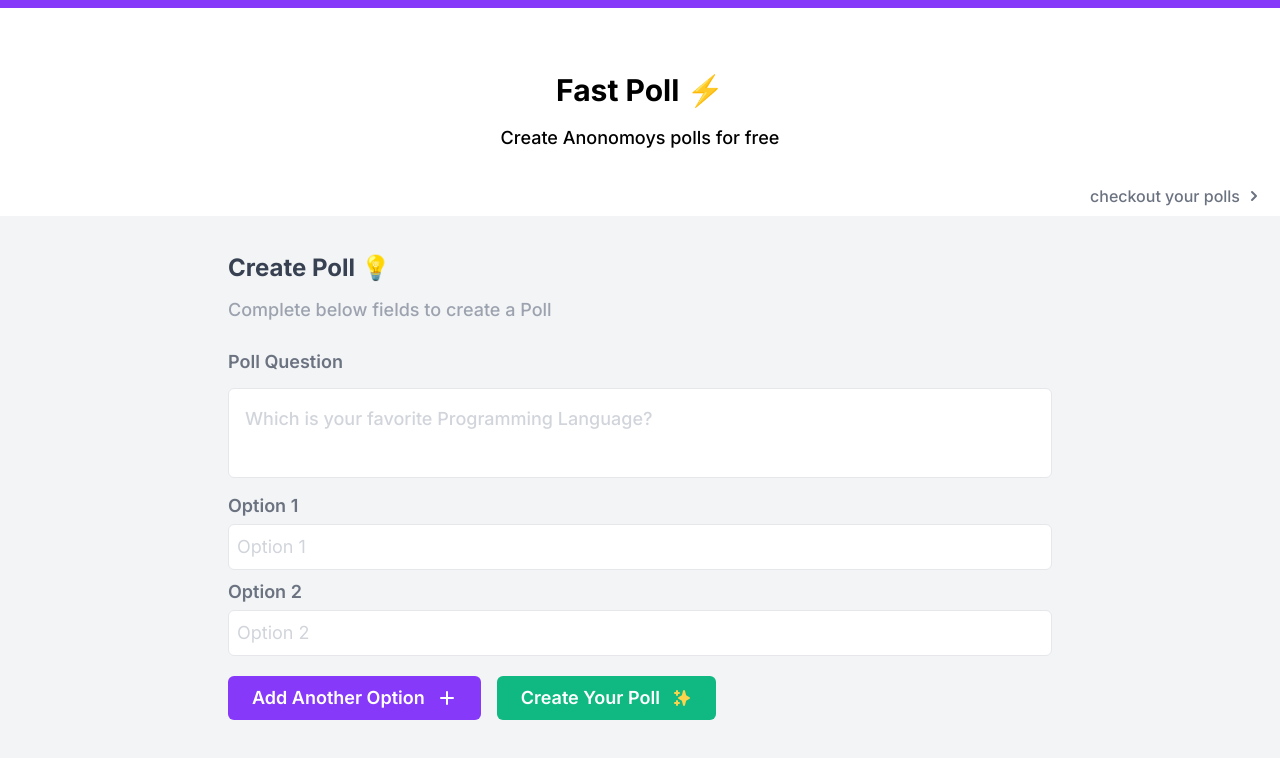
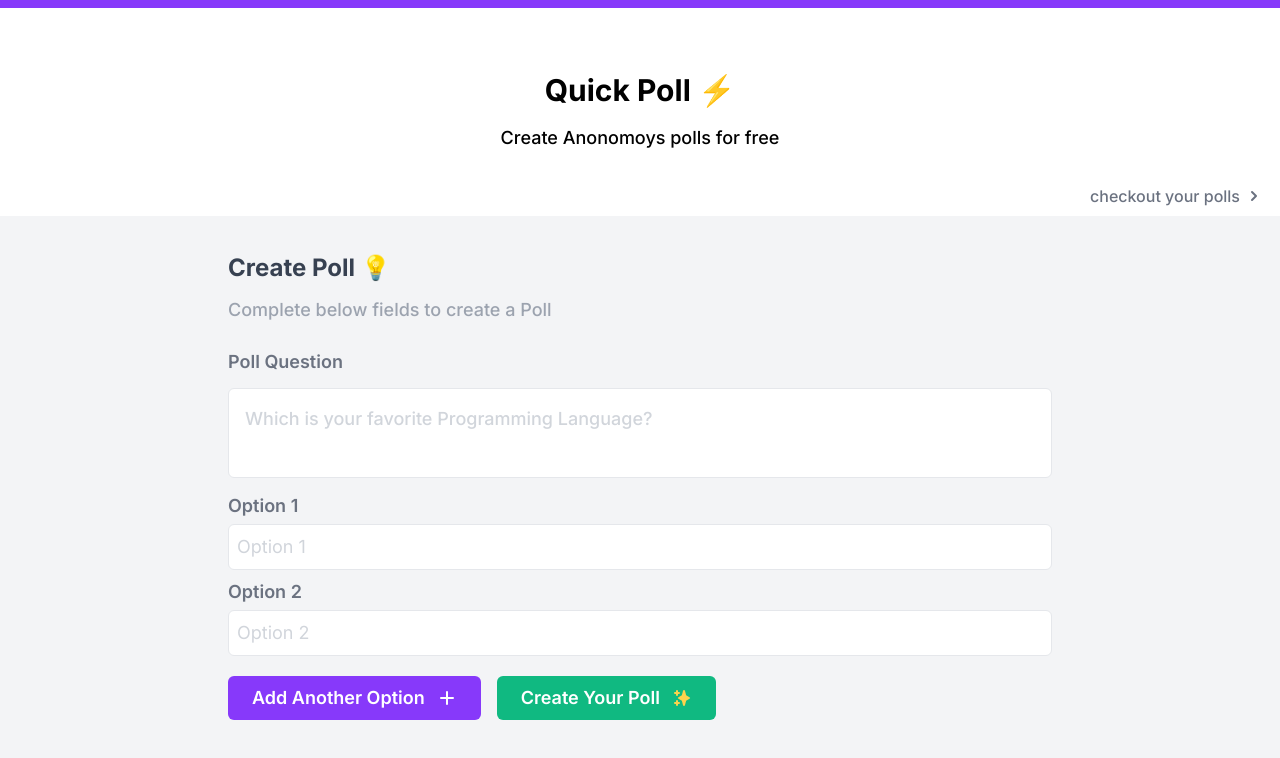
Before and after one commit to ashirbad29/quick-poll, a React (Vite) app: page / in a window 1280 px wide. Shown: the top 758 px of the page. Built offline with nearby package versions, Linux system fonts and the light colour scheme; no server answers.

Commit message:
💡 logo and readme update

```diff
--- a/index.html
+++ b/index.html
@@ -3,7 +3,7 @@
   <head>
     <meta charset="UTF-8" />
     <meta name="viewport" content="width=device-width, initial-scale=1.0" />
-    <link rel="icon" href="./public/favicon.ico" />
+    <link rel="icon" href="./public/logo.svg" />
     <title>Quick Poll</title>
   </head>
   <body>
--- a/src/components/layouts/Header.tsx
+++ b/src/components/layouts/Header.tsx
@@ -8,7 +8,7 @@ const Header = () => {
     <div className="py-16 flex justify-center border-dankPurple border-t-8 relative">
       <div className="flex flex-col items-center">
         <Link to="/" className="text-3xl font-bold">
-          Fast Poll{' '}
+          Quick Poll{' '}
           <span role="img" aria-label="emoji">
             ⚡
           </span>
```
Also changed, not shown: public/logo.svg (added), 1 other file (tests, documents, lock files or other folders).
